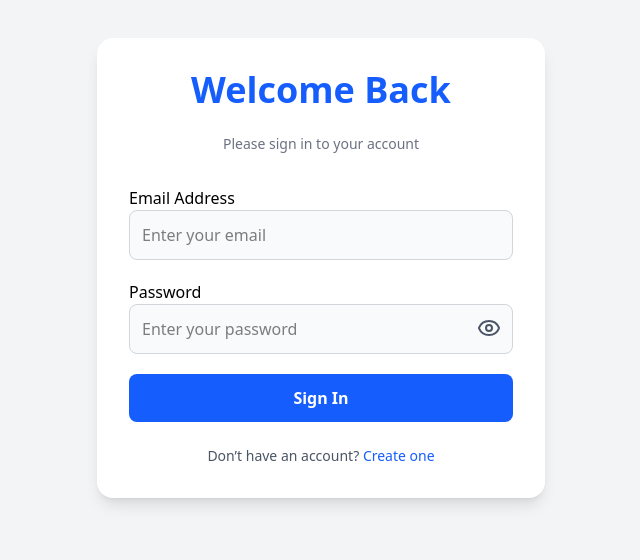
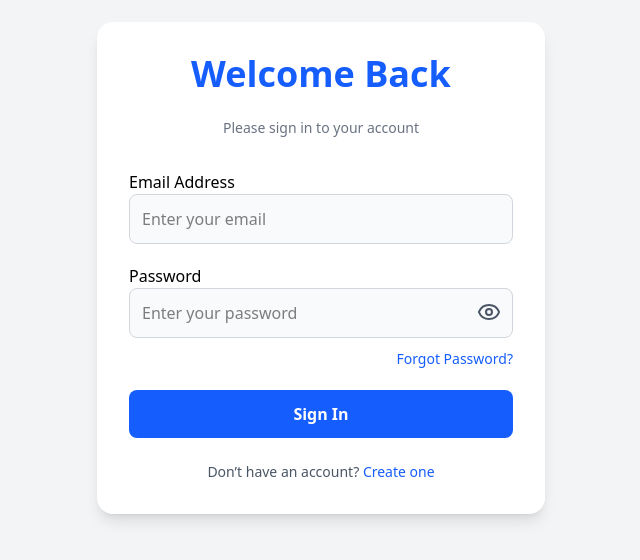
Before and after one commit to coAyush/DeveloperToolsApiProject, a React (Vite) app in the folder FrontEnd/: page /login in a window 1280 px wide. Shown: the part 172-732 px from the top of the page, without its empty margins (319-959 px from the left). Built offline with nearby package versions, Linux system fonts and the light colour scheme; no server answers.

Commit message:
Add 'Forgot Password' link to Login page

```diff
--- a/FrontEnd/src/pages/Login.jsx
+++ b/FrontEnd/src/pages/Login.jsx
@@ -100,6 +100,17 @@ const Login = () => {
             </div>
           </div>
 
+          {/* ⭐ Added Forgot Password Link */}
+          <p className="text-right -mt-3">
+            <a
+              href="/forgot"
+              className="text-blue-600 text-sm hover:underline"
+
+            >
+              Forgot Password?
+            </a>
+          </p>
+
           <button
             type="submit"
             disabled={loading}
```
